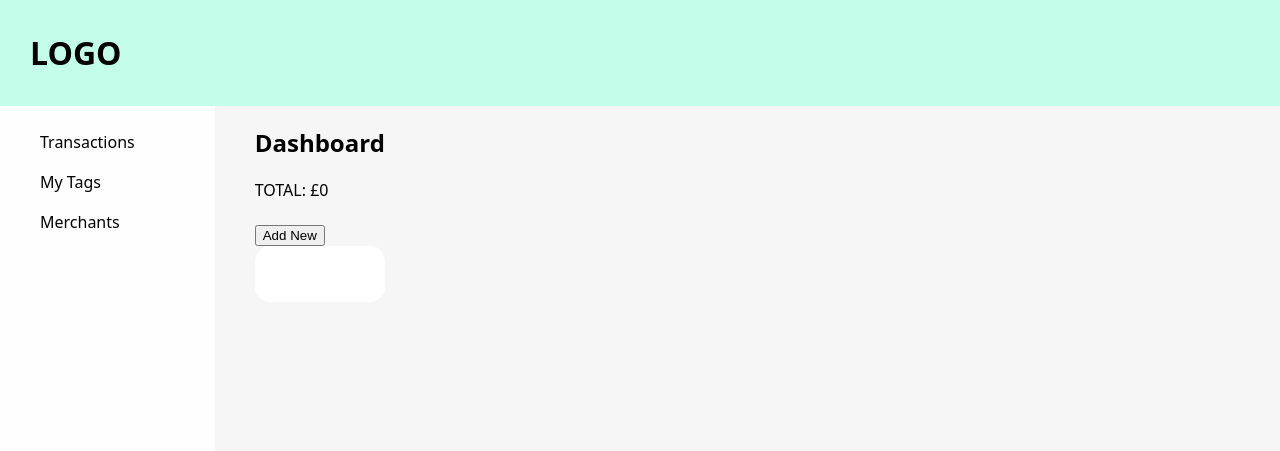
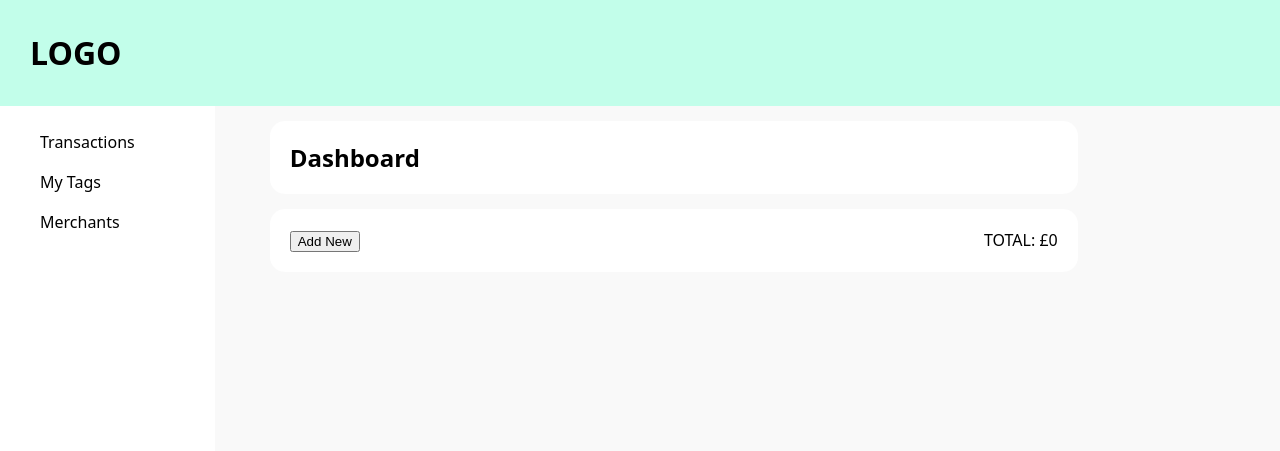
Before and after one commit to knowles28/spending_tracker, a Flask app: page /transactions in a window 1280 px wide. Shown: the top 451 px of the page. Run offline with Flask 2, Linux system fonts and the light colour scheme; data that the repository does not hold is empty.

Commit message:
more CSS, some progress

```diff
--- a/static/css/style.css
+++ b/static/css/style.css
@@ -1,5 +1,5 @@
 body {
-    background-color: rgb(246, 246, 246);
+    background-color: rgb(249, 249, 249);
     font-family: system-ui, -apple-system, BlinkMacSystemFont, 'Segoe UI', Roboto, Oxygen, Ubuntu, Cantarell, 'Open Sans', 'Helvetica Neue', sans-serif;
     padding: 0px;
     margin: 0px;
@@ -46,6 +46,17 @@ a:hover {
     padding-right: 40px;
 }
 
+.transactions-bar {
+    background-color: white;
+    border-radius: 15px;
+    padding: 20px;
+    margin: 15px;
+    width: 60vw;
+
+    display: flex;
+    justify-content: space-between;
+}
+
 
 .new-form {
     margin: 30px;
@@ -56,4 +67,30 @@ a:hover {
     background-color: white;
     border-radius: 15px;
     padding: 20px;
+    margin: 15px;
+    width: 60vw;
+
+
+
+    display: grid;
+    grid-template-columns: 1rm 8rm 8rm 8rm 8rm 8rm;
+    grid-template-rows: repeat(2, 0.1fr);
+    grid-column-gap: 3px;
+    grid-row-gap: 3px;
 }
+
+.div1 { grid-area: 1 / 2 / 2 / 3; }
+.div2 { grid-area: 2 / 2 / 3 / 3; }
+.div3 { grid-area: 1 / 3 / 2 / 4; }
+.div4 { grid-area: 1 / 4 / 2 / 5; }
+.div5 { grid-area: 1 / 5 / 2 / 6; }
+.div6 { grid-area: 1 / 6 / 2 / 7; }
+.div7 { grid-area: 1 / 1 / 3 / 2; }
+
+
+.page-title {
+    background-color: white;
+    border-radius: 15px;
+    padding: 20px;
+    margin: 15px;
+}
--- a/templates/merchants/index.html
+++ b/templates/merchants/index.html
@@ -2,7 +2,7 @@
 
 {% block content %}
 
-<h1>Merchants</h1>
+<h1 class="page-title">Merchants</h1>
 
 <div class="new-button">
     <button><a href="/merchants/new">Add New</a></button>
--- a/templates/transactions/index.html
+++ b/templates/transactions/index.html
@@ -2,41 +2,54 @@
 
 {% block content %}
 
-<h1>Dashboard</h1>
+<h1 class="page-title">Dashboard</h1>
 
-<div class="total-transactions">
-    TOTAL: £{{ total }}
-</div>
+<div class="transactions-bar">
 
-<br>
+    <div class="new-button">
+        <button><a href="/transactions/new">Add New</a></button>
+    </div>
 
-<div class="new-button">
-    <button><a href="/transactions/new">Add New</a></button>
+    <div class="total-transactions">
+        TOTAL: £{{ total }}
+    </div>
+
 </div>
 
 
-<div class="list-block">
+<div>
     <ul>
         {% for transaction in all_transactions %}
-                <li class="list-item">
-                <b>{{ transaction.tag.name }} - {{ transaction.merchant.name }} : </b>  <i> '{{ transaction.description }}' </i>  &nbsp; &nbsp; &nbsp; {{ transaction.date }} &nbsp; <b>£{{ transaction.price }}</b>
+            <div class="list-block">
+                <li class="list-item div1" id="list-merchant-tag">
+                <b>{{ transaction.tag.name }} </b>
                 <br>
-
                 </li>
 
-                <div class="buttons">
+                <li class="list-item div2">
+                    {{ transaction.merchant.name }} - {{ transaction.description }}
+                </li>
+
+                <li class="list-item div5" id="list-date">
+                    {{ transaction.date }}
+                </li>
+
+                <li class="list-item div6" id="list-price">
+                    <b>£{{ transaction.price }}</b>
+                </li>
+
+                <div class="buttons div3">
                     <form class="update-button" action="/transactions/{{transaction.id}}/edit" method="post">
                         <button>Update</button>
                     </form>
+                </div>
+
+                <div class="buttons div4">
                     <form class="delete-button" action="/transactions/{{ transaction.id }}/delete" method="post">
                         <button>Delete</button>
                     </form>
-
-                <div class="buttons">
-
-                    <br>
-
                 </div>
+            </div>
         {% endfor %}
 
     </ul>
```
